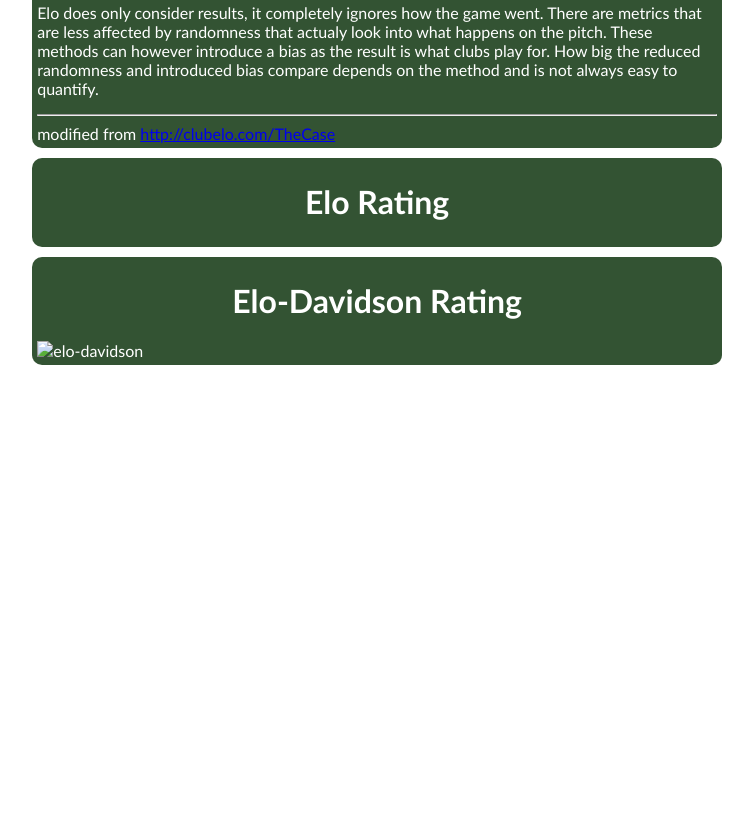
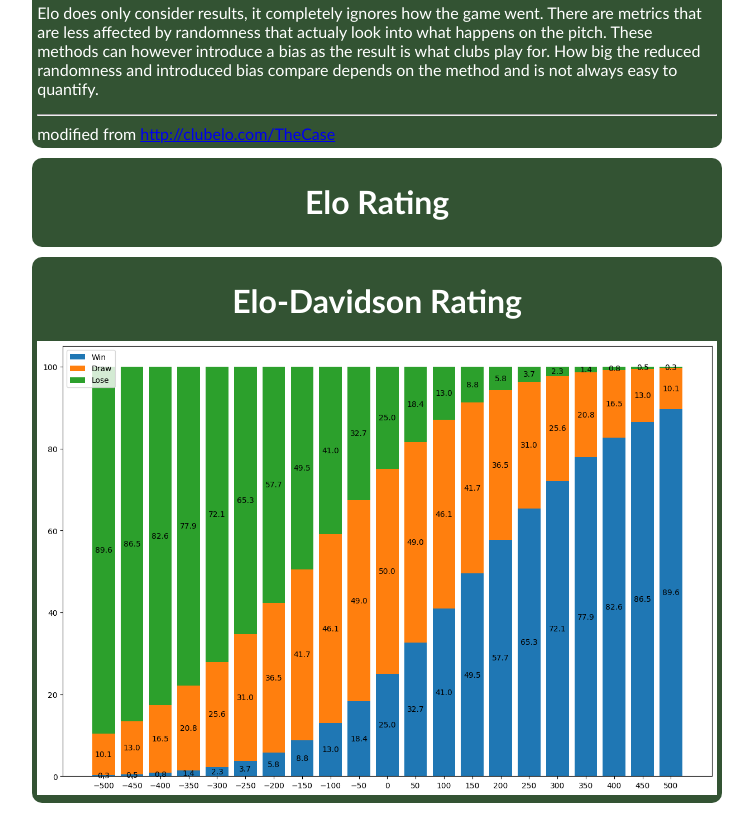
Before and after one commit to rodroadl/smusl-stats, a plain HTML site: page docs/html/about.html in a window 1280 px wide. Shown: the part 1673-2494 px from the top of the page, without its empty margins (420-1173 px from the left). Before the commit the page ends 2056 px from the top, so only its background shows below. Drawn offline with nearby package versions, Linux system fonts and the light colour scheme.

Commit message:
fix elo-davidson path

```diff
--- a/docs/html/about.html
+++ b/docs/html/about.html
@@ -120,7 +120,7 @@
 
                 <div class="block">
                     <h1 align="center">Elo-Davidson Rating</h1>
-                    <img alt="elo-davidson" id="elo-davidson" style="max-width: 100%" src="fig/elo-davidson.png">
+                    <img alt="elo-davidson" id="elo-davidson" style="max-width: 100%" src="../fig/elo-davidson.png">
                 </div>
             </div>
         </div>
```
Also changed, not shown: 3 other files.
